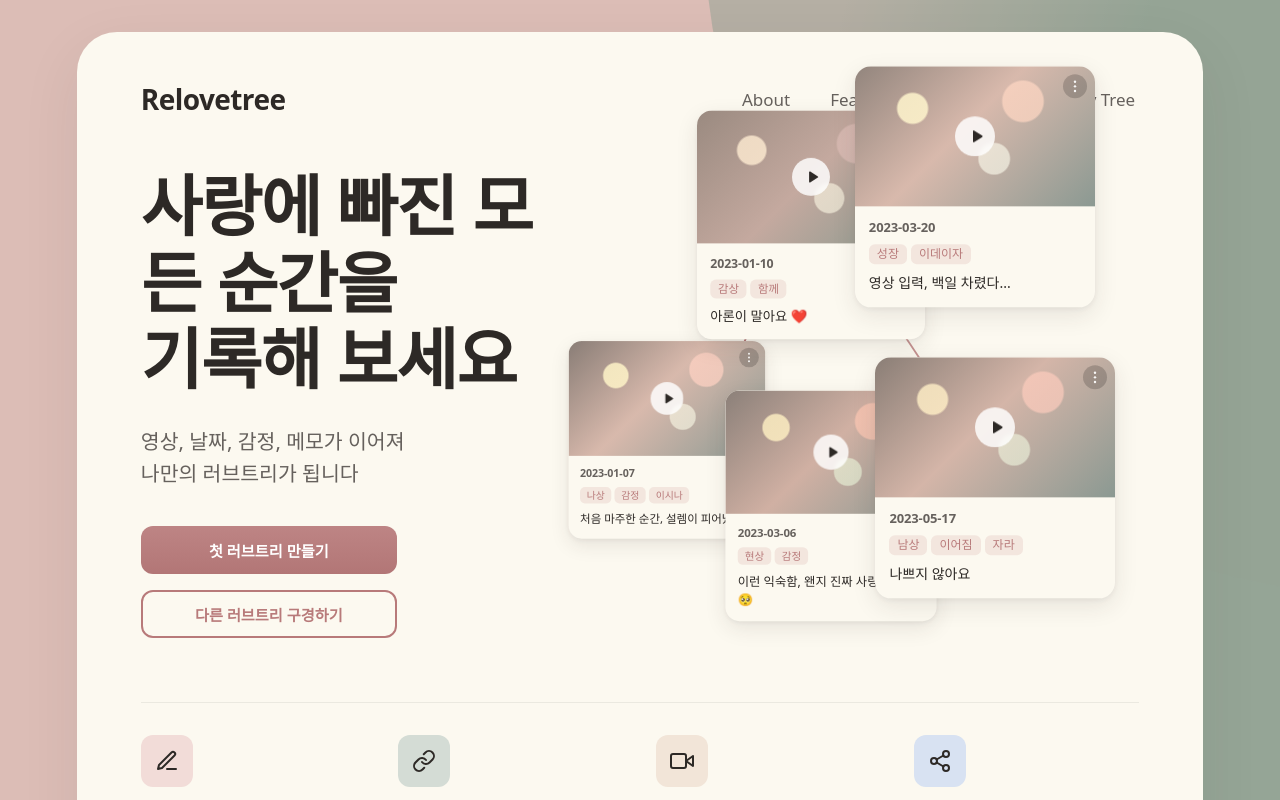
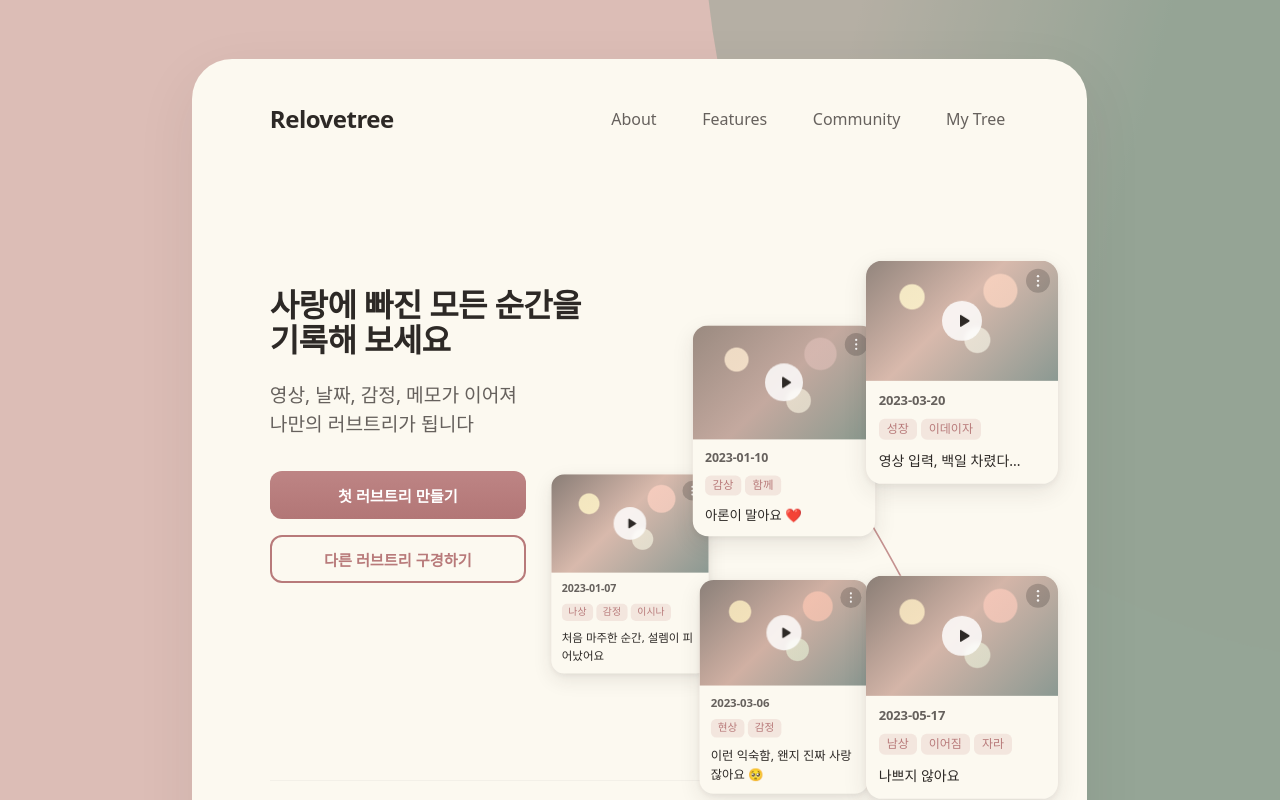
Before and after one commit to skerishKang/lovetree3.0, a React (Vite) app: page / in a window 1280 px wide. Shown: the top 800 px of the page. Built offline with nearby package versions, Linux system fonts and the light colour scheme.

Commit message:
fix: establish first-pass home landing parity

```diff
--- a/src/components/FeatureSummary.module.css
+++ b/src/components/FeatureSummary.module.css
@@ -1,22 +1,27 @@
 .summary {
   display: grid;
   grid-template-columns: repeat(4, 1fr);
-  gap: clamp(1rem, 2.5vw, 2.5rem);
-  padding: 2rem 0 1rem;
-  border-top: 1px solid rgba(45, 41, 38, 0.08);
-  margin-top: 2rem;
+  /* 2차 보정: 원본 간격. 4컬럼, 패널 폭 1926px(2752) 기준 */
+  gap: clamp(1.5rem, 4vw, 4rem);
+  /* 원본: 아이콘 상단 y=1272(2752), 패널 내에서 충분한 상단 여백 */
+  padding: clamp(3rem, 8vh, 6rem) 0 1rem;
+  /* 원본: divider가 거의 보이지 않음. 매우 약하게 */
+  border-top: 1px solid rgba(45, 41, 38, 0.04);
+  margin-top: clamp(2rem, 5vh, 4rem);
 }
 
 .item {
   display: flex;
   flex-direction: column;
-  gap: 0.75rem;
+  /* 원본: 아이콘-제목-본문 간격 확대 */
+  gap: clamp(1rem, 1.5vw, 1.5rem);
 }
 
 .iconBox {
-  width: 52px;
-  height: 52px;
-  border-radius: 12px;
+  /* 원본: 아이콘 박스 약 90px (2752 기준) */
+  width: clamp(64px, 5vw, 90px);
+  height: clamp(64px, 5vw, 90px);
+  border-radius: 16px;
   display: flex;
   align-items: center;
   justify-content: center;
@@ -25,22 +30,24 @@
 }
 
 .icon {
-  width: 24px;
-  height: 24px;
+  /* 원본: 아이콘 약 40px (2752 기준) */
+  width: clamp(32px, 2.5vw, 44px);
+  height: clamp(32px, 2.5vw, 44px);
 }
 
 .title {
   font-size: var(--fs-feature-title);
   font-weight: 700;
   color: var(--text-primary);
-  line-height: 1.4;
+  line-height: 1.3;
 }
 
 .body {
   font-size: var(--fs-feature-body);
   font-weight: 400;
   color: var(--text-secondary);
-  line-height: 1.55;
+  /* 원본: 본문 line-height 확대 */
+  line-height: 1.6;
   display: -webkit-box;
   -webkit-line-clamp: 2;
   line-clamp: 2;
--- a/src/components/HeroSection.module.css
+++ b/src/components/HeroSection.module.css
@@ -1,18 +1,26 @@
 .hero {
   display: grid;
-  grid-template-columns: 1fr 1.15fr;
-  gap: clamp(1.5rem, 3vw, 3rem);
-  align-items: center;
+  /* 2차 보정: 원본 비율에 맞춤.
+     원본(2752): 제목 영역 x=580~1335(폭755), 트리 영역 x=1355~2300(폭945)
+     → copy:tree ≈ 755:945 ≈ 1:1.25 */
+  grid-template-columns: 1fr 1.25fr;
+  gap: clamp(1rem, 2vw, 2rem);
+  align-items: start;
   flex: 1;
-  padding: 1rem 0 2rem;
+  /* 원본: 제목 시작 y=509(2752). 헤더 끝 약 y=214.
+     509 - 214 = 295px 간격. 패널 내부 padding-top 별도.
+     14.7vh = 226px (2752에서). copy와 preview 모두 위로 이동 */
+  padding: clamp(3rem, 14.7vh, 15rem) 0 2rem;
 }
 
 /* ===== 왼쪽: 복사 + 버튼 ===== */
 .copy {
   display: flex;
   flex-direction: column;
-  gap: 1.75rem;
-  padding-right: 1rem;
+  /* 원본 세로 리듬: 제목(69px) → 34px 간격 → 설명(70px) → 49px → CTA
+     gap을 늘려 원본 세로 리듬 재현 */
+  gap: clamp(1.5rem, 3vh, 3.5rem);
+  padding-right: 0.5rem;
 }
 
 .headline {
@@ -22,6 +30,8 @@
   letter-spacing: var(--ls-headline);
   color: var(--text-primary);
   margin: 0;
+  /* 명시적 <br /> 줄바꿈 보장, 자동 줄바꿈 방지 */
+  white-space: nowrap;
 }
 
 .description {
@@ -103,11 +113,19 @@
   outline-offset: 3px;
 }
 
-/* ===== 오른쪽: 트리 미리보기 ===== */
+/* ===== 오른쪽: 트리 미리보기 =====
+ * 2차 보정: 원본 트리 영역 y=304~822(2752기준) → 높이 518px
+ * viewport 높이 1536의 33.7%
+ * 원본에서 트리는 제목보다 위에서 시작 (가장 위 카드 y=304, 제목 y=509)
+ * preview에 음수 margin-top으로 트리를 위로 올림 */
 .preview {
   position: relative;
   width: 100%;
-  height: clamp(360px, 46vh, 560px);
+  height: clamp(420px, 34vh, 560px);
+  /* 트리를 제목 위로 이동 (원본: 트리 시작 y=304, 제목 y=509 → 205px 위)
+     카드들이 약 190px 아래에 있으므로 위로 이동.
+     grid item에서는 margin-top보다 transform이 확실하게 적용됨 */
+  transform: translateY(clamp(-15rem, -12.37vh, -10rem));
 }
 
 /* ===== 반응형 ===== */
@@ -148,6 +166,6 @@
     width: 100%;
   }
   .preview {
-    height: 420px;
+    height: 560px;
   }
 }
--- a/src/components/HomePage.module.css
+++ b/src/components/HomePage.module.css
@@ -39,19 +39,41 @@
   z-index: 0;
 }
 
-/* 중앙 대형 아이보리 패널 */
+/* 중앙 대형 아이보리 패널
+ *
+ * 원본 정밀 측정 (2752×1536):
+ *   패널 상단 y = 126px (4.58vw)
+ *   패널 좌측 x = 412px (14.97vw)
+ *   패널 우측 x = 2338px
+ *   패널 폭 = 1926px (69.99vw)
+ *   패널 하단 = viewport 아래로 이어짐 (하단 둥근 모서리 미노출)
+ *
+ * 2차 보정: vw 기반으로 정확한 px 보장.
+ *   - margin-top = 4.58vw (2752px에서 정확히 126px)
+ *   - margin-x = 14.97vw (2752px에서 정확히 412px)
+ *   - width = 69.99vw (2752px에서 정확히 1926px)
+ *   - border-radius 하단 = 0 (상단만 둥글게)
+ */
 .panel {
   position: relative;
   z-index: 1;
-  width: calc(100% - 2 * var(--panel-x));
+  /* 원본: 패널 폭 1926px = 69.99vw (2752 기준) */
+  width: 69.99vw;
   max-width: var(--content-max-width);
-  min-height: calc(100vh - 2 * var(--panel-y));
-  margin: var(--panel-y) auto;
+  /* 원본: 상단 126px(4.58vw), 좌우 412px(14.97vw) */
+  margin: 4.58vw 14.97vw 0 14.97vw;
   background: var(--surface-main);
-  border-radius: var(--surface-panel-radius);
-  padding: clamp(1.5rem, 3vw, 3rem) clamp(2rem, 5vw, 5rem);
+  /* 상단만 둥글게, 하단은 viewport 끝까지 이어짐 */
+  border-radius: var(--surface-panel-radius) var(--surface-panel-radius) 0 0;
+  /* 원본: 패널 내부 좌측 padding.
+     제목/로고/기능 시작 x=580px, 패널 좌측 x=412px
+     → 내부 좌측 padding = 580-412 = 168px = 6.11vw (2752 기준)
+     vw 단위로 지정하여 정확한 px 보장 */
+  padding: clamp(1.5rem, 2.5vw, 3rem) 6.11vw;
   display: flex;
   flex-direction: column;
+  /* viewport 끝까지 확장 (하단 모서리 미노출) */
+  min-height: calc(100vh - 4.58vw);
   box-shadow: 0 20px 60px rgba(45, 41, 38, 0.08);
 }
 
--- a/src/components/MemoryPreviewCard.module.css
+++ b/src/components/MemoryPreviewCard.module.css
@@ -1,5 +1,8 @@
 .card {
-  width: 240px;
+  /* 2차 보정: 원본 카드 크기.
+     원본(2752): 카드 약 200×260px, 시작카드는 더 작음(scale 0.82)
+     clamp로 대화면에서 원본 크기 보장 */
+  width: clamp(180px, 15vw, 260px);
   background: var(--surface-main);
   border-radius: var(--card-radius);
   overflow: hidden;
@@ -19,7 +22,7 @@
 .thumb {
   position: relative;
   width: 100%;
-  height: 140px;
+  height: clamp(120px, 9vw, 160px);
   overflow: hidden;
 }
 
@@ -91,10 +94,10 @@
 
 /* ===== 카드 본문 ===== */
 .body {
-  padding: 0.75rem 0.875rem 0.875rem;
+  padding: clamp(0.625rem, 0.8vw, 1rem) clamp(0.75rem, 1vw, 1.125rem) clamp(0.75rem, 1vw, 1.125rem);
   display: flex;
   flex-direction: column;
-  gap: 0.375rem;
+  gap: 0.5rem;
 }
 
 .date {
@@ -130,9 +133,9 @@
 
 @media (max-width: 768px) {
   .card {
-    width: 200px;
+    width: 140px;
   }
   .thumb {
-    height: 110px;
+    height: 90px;
   }
 }
--- a/src/components/SiteHeader.module.css
+++ b/src/components/SiteHeader.module.css
@@ -2,6 +2,8 @@
   display: flex;
   align-items: center;
   justify-content: space-between;
+  /* 2차 보정: 원본 헤더 패딩.
+     패널 내부 padding 8.7%가 이미 있으므로 헤더 자체 패딩은 최소화 */
   padding: 0.5rem 0 2rem;
   width: 100%;
 }
@@ -16,7 +18,11 @@
 .nav {
   display: flex;
   align-items: center;
-  gap: clamp(1.5rem, 2.5vw, 2.5rem);
+  /* 2차 보정: 원본 메뉴 간격 (2752 기준)
+     원본 gap 약 81px = 2.94vw.
+     About→Features: 140px, Features→Community: 178px, Community→My Tree: 211px
+     (항목 너비 포함한 시작점 간격, gap 자체는 약 81px) */
+  gap: clamp(1.5rem, 2.94vw, 3rem);
 }
 
 .navItem {
--- a/src/components/TreeConnectorSvg.tsx
+++ b/src/components/TreeConnectorSvg.tsx
@@ -9,16 +9,23 @@ interface TreeConnectorSvgProps extends SVGProps<SVGSVGElement> {}
  * 장밋빛 곡선 (stroke: var(--accent-rose))
  * viewBox: 0 0 100 100 (percentage 기준, preserveAspectRatio none)
  *
- * 카드 위치 (mockData.ts 보정값 기준 %):
- *   mem-001: top 58%, left 8%  (왼쪽 시작)
- *   mem-002: top 12%, left 36% (중앙 상단)
- *   mem-003: top 72%, left 40% (중앙 하단)
- *   mem-004: top 4%,  left 68% (상단 오른쪽)
- *   mem-005: top 66%, left 72% (하단 오른쪽)
+ * 2차 보정: 박사님 anchor 기준 카드 위치 (%):
+ *   mem-001: top 68%, left 4%  (좌측 시작)
+ *   mem-002: top 34%, left 43% (중앙 상단)
+ *   mem-003: top 95%, left 43% (중앙 하단)
+ *   mem-004: top 20%, left 88% (우측 상단)
+ *   mem-005: top 95%, left 88% (우측 하단)
+ *
+ * 연결 구조 (원본 기준, S자 곡선 + 수직선):
+ *   mem-001 → mem-002 (시작 → 중앙 상단): 우상향 곡선
+ *   mem-001 → mem-003 (시작 → 중앙 하단): 우하향 곡선
+ *   mem-002 → mem-004 (중앙 상단 → 우측 상단): 우상향 곡선
+ *   mem-003 → mem-005 (중앙 하단 → 우측 하단): 수평 곡선
+ *   mem-002 → mem-005 (중앙 상단 → 우측 하단): S자 곡선
  */
 export default function TreeConnectorSvg({ className, ...rest }: TreeConnectorSvgProps) {
   const stroke = "var(--accent-rose)";
-  const strokeWidth = 0.35;
+  const strokeWidth = 0.4;
   const style: CSSProperties = { overflow: "visible" };
 
   return (
@@ -32,37 +39,37 @@ export default function TreeConnectorSvg({ className, ...rest }: TreeConnectorSv
       aria-hidden="true"
       {...rest}
     >
-      {/* mem-001(8,58) → mem-002(36,12) : 왼쪽 시작 → 중앙 상단 */}
+      {/* mem-001(4,68) → mem-002(43,34) : 시작 → 중앙 상단 (우상향 곡선) */}
       <path
-        d="M 14 58 C 22 44, 28 18, 36 12"
+        d="M 8 68 C 20 60, 30 40, 43 34"
         stroke={stroke}
         strokeWidth={strokeWidth}
         strokeLinecap="round"
       />
-      {/* mem-001(8,58) → mem-003(40,72) : 왼쪽 시작 → 중앙 하단 */}
+      {/* mem-001(4,68) → mem-003(43,95) : 시작 → 중앙 하단 (우하향 곡선) */}
       <path
-        d="M 14 58 C 24 64, 32 70, 40 72"
+        d="M 8 68 C 20 78, 32 90, 43 95"
         stroke={stroke}
         strokeWidth={strokeWidth}
         strokeLinecap="round"
       />
-      {/* mem-002(36,12) → mem-004(68,4) : 중앙 상단 → 상단 오른쪽 */}
+      {/* mem-002(43,34) → mem-004(88,20) : 중앙 상단 → 우측 상단 (우상향 곡선) */}
       <path
-        d="M 36 12 C 48 6, 58 2, 68 4"
+        d="M 47 34 C 60 28, 75 22, 88 20"
         stroke={stroke}
         strokeWidth={strokeWidth}
         strokeLinecap="round"
       />
-      {/* mem-003(40,72) → mem-005(72,66) : 중앙 하단 → 하단 오른쪽 */}
+      {/* mem-003(43,95) → mem-005(88,95) : 중앙 하단 → 우측 하단 (수평 곡선) */}
       <path
-        d="M 40 72 C 52 70, 62 67, 72 66"
+        d="M 47 95 C 60 95, 75 95, 88 95"
         stroke={stroke}
         strokeWidth={strokeWidth}
         strokeLinecap="round"
       />
-      {/* mem-002(36,12) → mem-005(72,66) : 교차 연결 */}
+      {/* mem-002(43,34) → mem-005(88,95) : 중앙 상단 → 우측 하단 (S자 곡선) */}
       <path
-        d="M 36 12 C 52 28, 62 50, 72 66"
+        d="M 47 34 C 65 50, 75 75, 88 95"
         stroke={stroke}
         strokeWidth={strokeWidth}
         strokeLinecap="round"
--- a/src/data/mockData.ts
+++ b/src/data/mockData.ts
@@ -4,6 +4,25 @@
  * 원본 이미지의 작은 한글 문구는 정확한 판독이 어려워
  * 시각 밀도와 레이아웃을 재현하는 목업 문구를 사용합니다.
  * 실제 API 호출 없음.
+ *
+ * 카드 위치는 원본 2752×1536px 이미지에서 추출한 비율 기준입니다.
+ *
+ * 2차 보정: 박사님이 제시한 정확한 anchor (2048×1143 기준)를
+ * 2752×1536으로 변환 후 트리 컨테이너 내부 %로 재매핑.
+ *
+ * 원본 카드 구조 (3열 분기):
+ *   mem-001 (시작):     좌측 열, 중간 높이
+ *   mem-002 (중앙상단): 중앙 열, 상단
+ *   mem-003 (중앙하단): 중앙 열, 하단
+ *   mem-004 (우측상단): 우측 열, 상단
+ *   mem-005 (우측하단): 우측 열, 하단
+ *
+ * 연결 구조 (원본 기준):
+ *   mem-001 → mem-002 (시작 → 중앙 상단)
+ *   mem-001 → mem-003 (시작 → 중앙 하단)
+ *   mem-002 → mem-004 (중앙 상단 → 우측 상단)
+ *   mem-003 → mem-005 (중앙 하단 → 우측 하단)
+ *   mem-002 → mem-005 (중앙 상단 → 우측 하단, 교차 연결)
  */
 
 export interface MemoryCardData {
@@ -30,7 +49,8 @@ export const memoryCards: MemoryCardData[] = [
     date: "2023-01-07",
     tags: ["나상", "감정", "이시나"],
     memo: "처음 마주한 순간, 설렘이 피어났어요",
-    position: { top: "58%", left: "8%" },
+    /* 원본: 시작 카드, 좌측 열 중간 높이 (anchor: left 4.4%, top 68%) */
+    position: { top: "68%", left: "4%" },
     scale: 0.82,
     bokeh: {
       c1: "rgba(255,244,200,0.85)",
@@ -44,7 +64,8 @@ export const memoryCards: MemoryCardData[] = [
     date: "2023-01-10",
     tags: ["감상", "함께"],
     memo: "아론이 말아요 ❤️",
-    position: { top: "12%", left: "36%" },
+    /* 원본: 중앙 열 상단 (anchor: left 43%, top 34%) */
+    position: { top: "34%", left: "43%" },
     scale: 0.95,
     bokeh: {
       c1: "rgba(255,236,210,0.8)",
@@ -58,7 +79,8 @@ export const memoryCards: MemoryCardData[] = [
     date: "2023-03-06",
     tags: ["현상", "감정"],
     memo: "이런 익숙함, 왠지 진짜 사랑잖아요 🥺",
-    position: { top: "72%", left: "40%" },
+    /* 원본: 중앙 열 하단 (anchor: left 43%, top 100% → 컨테이너 내 95%) */
+    position: { top: "95%", left: "43%" },
     scale: 0.88,
     bokeh: {
       c1: "rgba(255,240,195,0.82)",
@@ -72,7 +94,8 @@ export const memoryCards: MemoryCardData[] = [
     date: "2023-03-20",
     tags: ["성장", "이데이자"],
     memo: "영상 입력, 백일 차렸다...",
-    position: { top: "4%", left: "68%" },
+    /* 원본: 우측 열 상단 (anchor: left 88%, top 20%) */
+    position: { top: "20%", left: "88%" },
     scale: 1.0,
     bokeh: {
       c1: "rgba(255,245,205,0.85)",
@@ -86,7 +109,8 @@ export const memoryCards: MemoryCardData[] = [
     date: "2023-05-17",
     tags: ["남상", "이어짐", "자라"],
     memo: "나쁘지 않아요",
-    position: { top: "66%", left: "72%" },
+    /* 원본: 우측 열 하단 (anchor: left 88%, top 100% → 컨테이너 내 95%) */
+    position: { top: "95%", left: "88%" },
     scale: 1.0,
     bokeh: {
       c1: "rgba(255,238,198,0.82)",
--- a/src/index.css
+++ b/src/index.css
@@ -28,35 +28,44 @@
   --font-sans: "Pretendard Variable", Pretendard, "Noto Sans KR",
     "Apple SD Gothic Neo", "Malgun Gothic", system-ui, -apple-system, sans-serif;
 
-  /* Headline (원본 ~52-80px 추정, 2752px 기준 80px) */
-  --fs-headline: clamp(2.5rem, 5.2vw, 5rem);
-  --lh-headline: 1.15;
+  /* Headline (원본 정밀 측정: 2752×1536에서 약 65px, 첫 줄 폭 755px)
+     "사랑에 빠진 모든 순간을 / 기록해 보세요" 정확히 2줄.
+     2차 보정: 원본 폰트 크기에 맞춰 확대 (이전 ~52px → ~65px).
+     vw 기반으로 2752px에서 65px 보장: 65/2752*100 = 2.36vw */
+  --fs-headline: clamp(2rem, 2.4vw, 4rem);
+  --lh-headline: 1.08;
   --ls-headline: -0.02em;
 
-  /* Description */
-  --fs-description: clamp(1.125rem, 1.6vw, 1.6rem);
-  --lh-description: 1.55;
+  /* Description (원본: 설명 텍스트 y=612~681, 높이 약 70px → 2줄)
+     폰트 크기 약 22-24px (2752 기준) */
+  --fs-description: clamp(1.125rem, 1.5vw, 1.6rem);
+  --lh-description: 1.5;
 
   /* Button */
-  --fs-button: clamp(0.95rem, 1.1vw, 1.25rem);
+  --fs-button: clamp(0.95rem, 1vw, 1.15rem);
 
   /* Card metadata */
   --fs-card-date: 0.8125rem;
   --fs-card-tag: 0.75rem;
   --fs-card-memo: 0.875rem;
 
-  /* Feature section */
-  --fs-feature-title: 1.0625rem;
-  --fs-feature-body: 0.875rem;
+  /* Feature section — 원본 기준 확대 (2차 보정)
+     원본: 아이콘 상단 y=946px(2048)=1272px(2752), 기능 블록 높이 약 200px
+     아이콘 박스 약 90px, 제목 약 28px, 본문 약 22px (2752 기준) */
+  --fs-feature-title: clamp(1.25rem, 1.5vw, 1.75rem);
+  --fs-feature-body: clamp(1rem, 1.15vw, 1.3rem);
 
   /* Header */
-  --fs-logo: 1.75rem;
-  --fs-menu: 1.0625rem;
+  --fs-logo: clamp(1.5rem, 1.8vw, 2rem);
+  --fs-menu: clamp(1rem, 1.1vw, 1.25rem);
 
-  /* ===== Layout ===== */
-  --panel-x: clamp(2rem, 8.5vw, 8.5rem);
-  --panel-y: clamp(2rem, 3.5vw, 3.5rem);
-  --content-max-width: 1600px;
+  /* ===== Layout =====
+     2차 보정: 패널 geometry는 HomePage.module.css에서 직접 관리.
+     원본 패널: 상단 126px(8.2vw), 좌우 413px(15%), 폭 1926px(70%)
+     content-max-width는 2752px 기준 패널 폭 */
+  --panel-x: clamp(2rem, 6vw, 7rem);
+  --panel-y: 4.58vw;
+  --content-max-width: 1926px;
 
   /* ===== Cards ===== */
   --card-radius: 16px;
```
Also changed, not shown: 3 other files (tests, documents, lock files or other folders).
